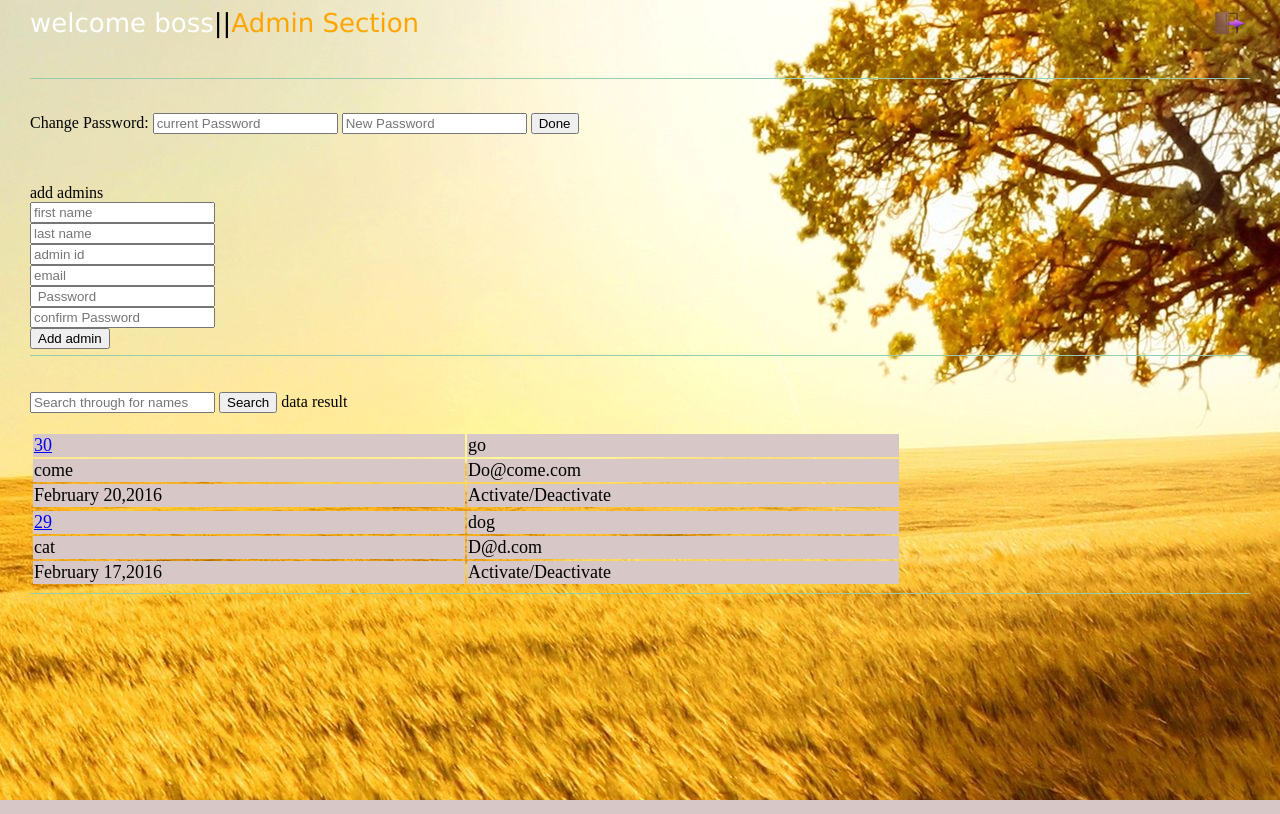
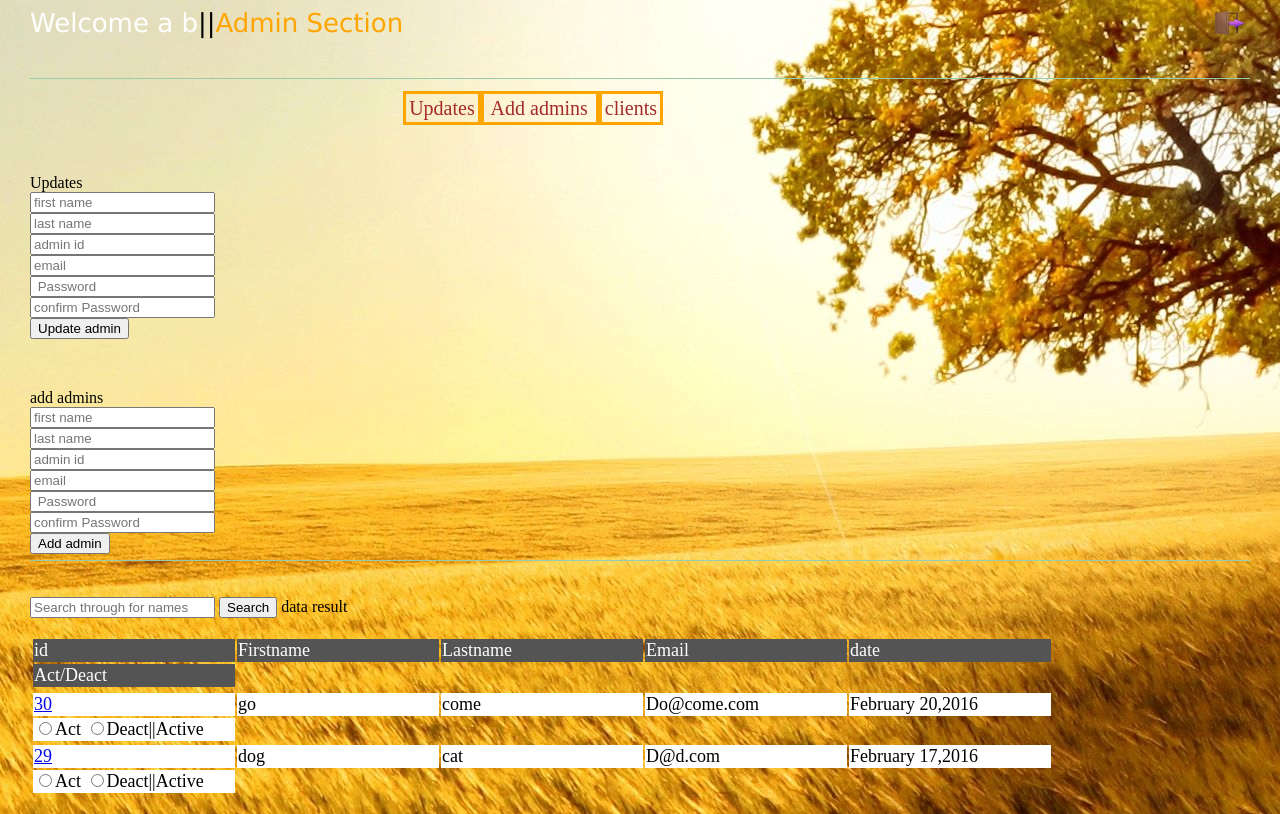
Before and after one commit to CoatiTechnologiesGroup/psychwebapp, a PHP site: page /main/admin.php in a window 1280 px wide. Run offline with PHP 8.4, Linux system fonts and the light colour scheme; a user stored in the database is signed in; data comes from the database, SQL or seed files in the repository; both versions use the stored data as it was after the commit; data that the repository does not hold is empty.

Commit message:
a
pls update sql

```diff
--- a/css/main.css
+++ b/css/main.css
@@ -254,12 +254,20 @@ color:green;
 margin:1px;
 }
 
+#clientalh td{
+	float:left;
+	width:200px;
+	font-size:18px;
+	background-color:rgba(84,84,84,1.00);
+	color:white;
+	margin:1px;
 
+	}
 #cliental td{
 	float:left;
-	width:430px;
+	width:200px;
 	font-size:18px;
-	background-color:#D7C7C7;
+	background-color:white;
 	margin:1px;
 
 	}
--- a/functions/adminf.php
+++ b/functions/adminf.php
@@ -5,8 +5,7 @@ include("connection.php");
 
 function clientAll($con){
 $query = mysqli_query($con,"SELECT * FROM client order by date DESC");
-//echo "<table id='cliental' class='t'> <tr><td><center>id</center></td> <td><center>first</center></td><td><center>last</center></td><td><center>email</center></td><td><center>date  </center></td><td title=''>A/D</td> </tr></table>";
-
+echo"<table id='clientalh' >" . " <tr><td>id</td> <td>Firstname</td><td>Lastname</td><td title='$email'>Email</td><td title='$date'>date </td><td><span >Act/Deact</span></td> </tr>"."</table>";
 echo "<table id='cliental' >";
 while($row=mysqli_fetch_array($query)){
 
@@ -15,10 +14,17 @@ while($row=mysqli_fetch_array($query)){
 	$email= $row['email'];
 	$date= $row['date'];
 	$id= $row['id'];
+	$a= $row['act'];
 	$lenE = ucfirst(substr($email, 0, 23));
 
+	if($a==1){
+		$aa = "Active";
+		}else $aa = "Deactive";
 
-echo " <tr><td><a href='#'>$id</a></td> <td>$first</td><td>$last</td><td title='$email'>$lenE</td><td title='$date'>$date </td><td title=''>Activate/Deactivate</td> </tr>";
+
+echo " <tr><td><a href='#'>$id</a></td> <td>$first</td><td>$last</td><td title='$email'>$lenE</td><td title='$date'>$date </td><td title=''><input  name='c$id' type='radio' value='act' onclick=\"act(1,'$id')\"
+ >Act <input onclick=\"act('0','$id')\" chedcked name='c$id' type='radio' value='deact'
+ >Deact||<span id='acc$id'>$aa</span></td> </tr>";
 
 	}
 	echo "</table>";
--- a/javascript/admine.js
+++ b/javascript/admine.js
@@ -94,6 +94,43 @@ $("#search_resulte").hide();
 
 	});
 }
+
+
+//add admins
+function add_admin(){
+		var f = $('#fe').val();
+		var l = $('#le').val();
+		var e = $('#ee').val();
+		var p = $('#pe').val();
+		var c = $('#ce').val();
+		var i = $('#ie').val();
+
+//alert(f);
+
+		$.post('../functions/add_admins.php', {f:f,l:l,e:e,p:p,c:c,i:i},function(data){
+
+
+				$("#add_adminse").html(data);
+
+
+
+	});
+}
+
+//radio activate/ deactivate
+
+function act(r,id){
+
+if(r==1){
+	var rr = "Active";
+	}else var rr = "Deactive";
+
+	var s = $('#acc'+id).text(rr);
+
+
+	$.post('../functions/actordeact.php', {id:id,r:r},function(data){
+			});
+	}
 
 //small serach get
 function searche(id,value){
--- a/main/admin.php
+++ b/main/admin.php
@@ -6,6 +6,9 @@ include"../functions/adminf.php";
 
 
 include"../functions/section.php";
+
+
+
 
 //check for admin id
 $check = mysqli_query($con,"select * from admin_pass where email ='$emailad'");
@@ -27,32 +30,40 @@ if ($num >0){}else {header("location: ../index.php");}
 <div id="top">
 <span id="logout"><a  href="../functions/logout.php"  title="logout"></a></span>
 
-<span id= "welcome"><?php echo "welcome boss "; ?></span>
+<span id= "welcome"><?php echo "Welcome $first $last "; ?></span>
 <span id="welcome"><span style="color:black;">||</span><a style="color:orange; text-decoration:none;"  href="../main/admine.php" >Admin Section</a></span>
 </div>
 
 
 <div id="admin">
 <div id="adminp">
-  <p><br/>
-    Change Password:
-  <input type="text" placeholder="current Password">
-  <input type="text" placeholder="New Password">
-  <input type="button" value="Done">
-  </p>
+<br/>
+<div><span style="border:3px solid orange; color:brown; font-size:20px; padding:3px;">Updates</span><span style="border:3px solid orange; color:brown; font-size:20px; padding:3px;"> Add admins </span><span style="border:3px solid orange; color:brown; font-size:20px; padding:3px;"> clients</span></div>
+  <br/><br/><br/>
+  <div id="adupdate">
+     <span id="add_adminseu" >Updates </span><br/>
+   <input id = "feu" type="text" placeholder="first name"><br/>
+  <input id = "leu"type="text" placeholder="last name"><br/>
+  <input id = "ieu" type="text" placeholder="admin id"><br/>
+  <input id = "eeu" type="text" placeholder="email"><br/>
+  <input id = "peu" type="text" placeholder=" Password"><br/>
+    <input  id = "ceu"type="text" placeholder="confirm Password"><br/>
+  <input onclick="add_adminu()" id = "be" type="button" value="Update admin">
+ </div>
   <p>&nbsp;</p>
-  add admins<br/>
-  <input type="text" placeholder="first name"><br/>
-  <input type="text" placeholder="last name"><br/>
-  <input type="text" placeholder="admin id"><br/>
-  <input type="text" placeholder="email"><br/>
-  <input type="text" placeholder=" Password"><br/>
-    <input type="text" placeholder="confirm Password"><br/>
-  <input type="button" value="Add admin">
-
+  <div id="newupdate">
+  <span id="add_adminse" >add admins</span><br/>
+  <input id = "fe" type="text" placeholder="first name"><br/>
+  <input id = "le"type="text" placeholder="last name"><br/>
+  <input id = "ie" type="text" placeholder="admin id"><br/>
+  <input id = "ee" type="text" placeholder="email"><br/>
+  <input id = "pe" type="text" placeholder=" Password"><br/>
+    <input  id = "ce"type="text" placeholder="confirm Password"><br/>
+  <input onclick="add_admin()" id = "be" type="button" value="Add admin">
+  </div>
 </div><br/>
 
-<div id="adminp">
+<div id="upclient">
 <br/>
 
 
--- a/main/adminE.php
+++ b/main/adminE.php
@@ -28,12 +28,12 @@ if ($num >0){}else {header("location: ../index.php");}
 
 <div id="heade">
 <span id="logout" ><a  style="color:orange; font-size:20px;
-text-decoration:none;" href="../functions/logout.php" >logout</a></span>
+text-decoration:none; margin-left:2px;" href="../functions/logout.php" > logout</a></span>
 <span id="insertm"  style=" cursor:pointer; font-size:20px; color:green;  border-left:thin solid green; border-right:thin solid green; padding:2px;">Insert manually</span>
  <span id="uploadee" style=" cursor:pointer; font-size:20px; color:green;  ">Upload</span>
  <span id="searched" style="cursor:pointer; font-size:20px; color:green; border-left:thin solid green;  padding:2px;"> Search </span>
  <span id="cliente" ><a  href="admin.php" style=" text-decoration:none; color:orange; border-left:thin solid green; padding:2px;"> Client/admin</a> </span>
-
+<span id="logout"><a  href="../functions/logout.php"  title="logout"></a></span>
 </div>
 
 
```
Also changed, not shown: functions/actordeact.php (added, +13 -0 lines), functions/add_admins.php (added, +63 -0 lines), functions/insertshow.php (+37 -1 lines), functions/login.php (+10 -5 lines), psych.sql.
